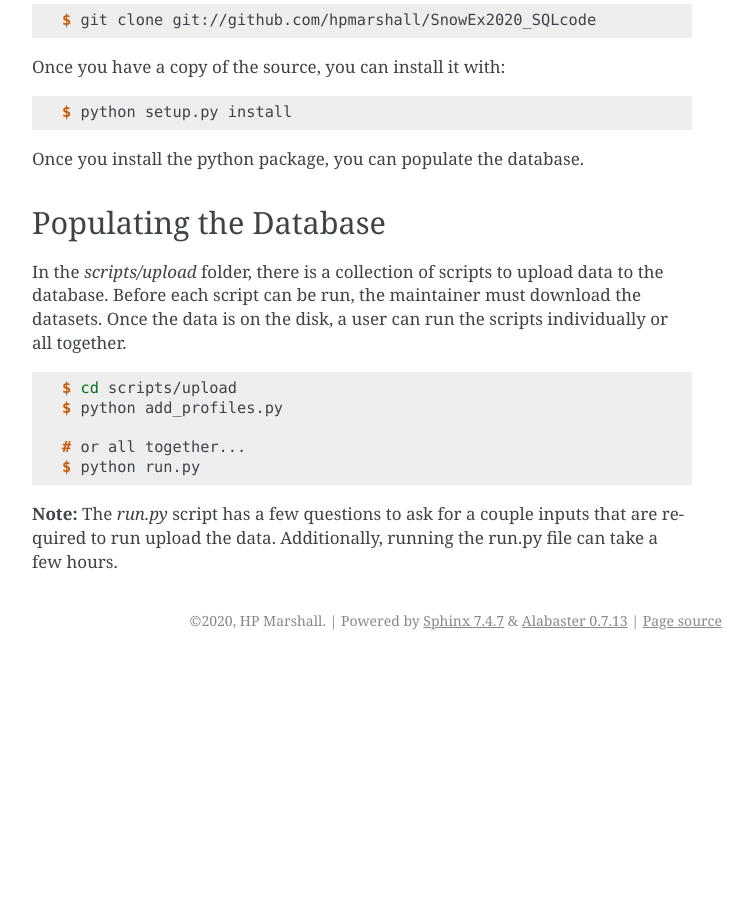
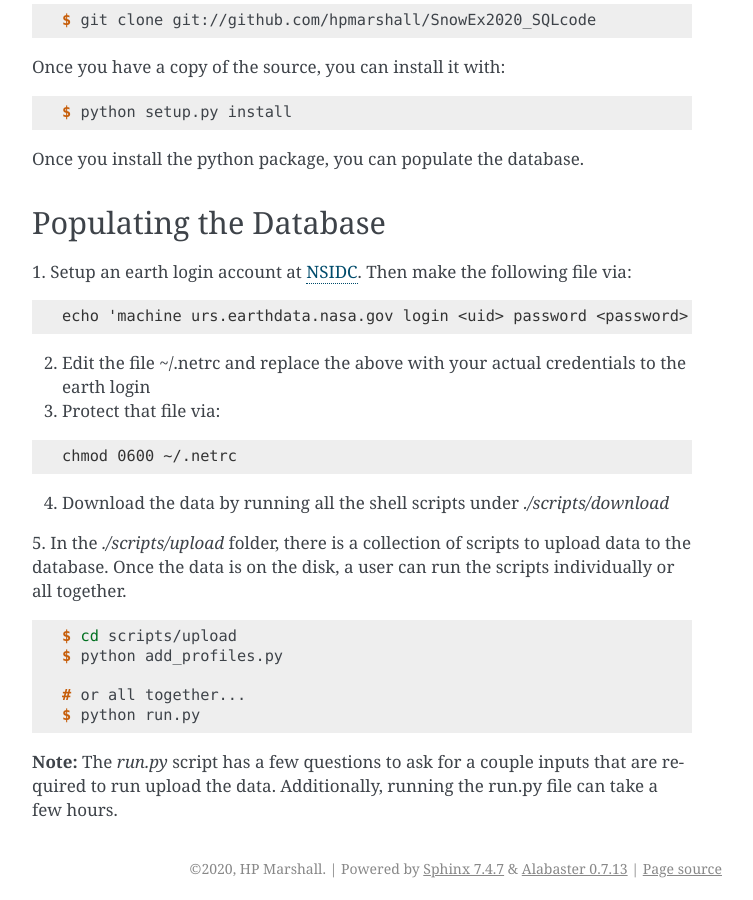
Before and after one commit to SnowEx/snowexsql, a Sphinx documentation site: the page built from docs/installation.rst, in a window 1280 px wide and 900 px high, scrolled down 1742 px. Shown: the whole window, without its empty margins (388-1141 px from the left). Built offline with Sphinx 7.4.7, drawn with Linux system fonts in a browser that asks for light colours; pages that are not in the unit, such as notebooks, are missing from menus; before the commit the page ends 2402 px from its top, so only the background shows below that.

Commit message:
Added in base shell script for downloading from the NSIDC, updated the docs. Working towards #22

```diff
--- a/docs/installation.rst
+++ b/docs/installation.rst
@@ -134,9 +134,25 @@ Once you install the python package, you can populate the database.
 Populating the Database
 -----------------------
 
-In the `scripts/upload` folder, there is a collection of scripts to upload data
-to the database. Before each script can be run, the maintainer must download
-the datasets. Once the data is on the disk, a user can run the scripts individually
+1. Setup an earth login account at NSIDC_.
+Then make the following file via:
+
+.. code-block:: console
+
+    echo 'machine urs.earthdata.nasa.gov login <uid> password <password>' >> ~/.netrc
+
+2. Edit the file ~/.netrc and replace the above with your actual credentials to the earth login
+
+3. Protect that file via:
+
+.. code-block:: console
+
+    chmod 0600 ~/.netrc
+
+4. Download the data by running all the shell scripts under `./scripts/download`
+
+5. In the `./scripts/upload` folder, there is a collection of scripts to upload data
+to the database. Once the data is on the disk, a user can run the scripts individually
 or all together.
 
 .. code-block:: console
@@ -154,3 +170,4 @@ can take a few hours.
 
 .. _Github repo: https://github.com/hpmarshall/SnowEx2020_SQLcode
 .. _tarball: https://github.com/hpmarshall/SnowEx2020_SQLcode/tarball/master
+.. _NSIDC: https://urs.earthdata.nasa.gov/profile
```
Also changed, not shown: 8 other files.
